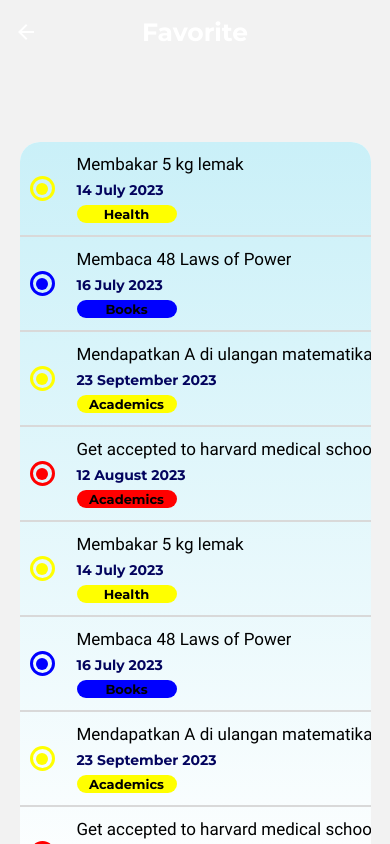
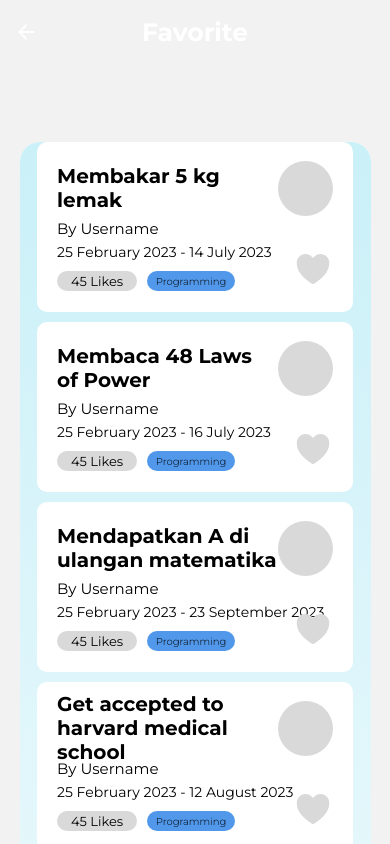
Before and after one commit to SearchAndClick/La-Vie, a React Native app: screen /Favorite in a window 390 px wide. Shown: the top 844 px of the page. Built offline with nearby package versions, Linux system fonts and the light colour scheme.

Commit message:
ui dan flatbutton signin/login, communitypage kayak goallist, eachgoal

```diff
--- a/App.js
+++ b/App.js
@@ -19,6 +19,7 @@ import SmartQuestionsScreen from "./screens/SmartQuestionsScreen";
 import UserProfileScreen from "./screens/UserProfileScreen";
 import GoalOverviewScreen from "./screens/GoalOverviewScreen";
 import Favorite from "./screens/Favorite";
+import EachGoalScreen from "./screens/EachGoalScreen";
 
 const Stack = createNativeStackNavigator();
 const Tab = createBottomTabNavigator();
@@ -172,6 +173,17 @@ function AuthenticatedStack() {
           headerShadowVisible: false,
         }}
       />
+      <Stack.Screen
+        name="Each Goal Community"
+        component={EachGoalScreen}
+        options={{
+          headerShown: true,
+          headerTitle: '',
+          headerTintColor: "white",
+          headerStyle: { backgroundColor: "transparent" },
+          headerShadowVisible: false,
+        }}
+      />
     </Stack.Navigator>
   );
 }
--- a/components/Auth/AuthContent.js
+++ b/components/Auth/AuthContent.js
@@ -15,8 +15,11 @@ function AuthContent({ isLogin, onAuthenticate }) {
     confirmPassword: false,
   });
 
+  const [Login, setLogin] = useState(isLogin? false: true)
+
   function switchAuthModeHandler() {
     // Todo
+    setLogin((prevState) => !prevState)
   }
 
   function submitHandler(credentials) {
@@ -49,20 +52,22 @@ function AuthContent({ isLogin, onAuthenticate }) {
   }
 
   return (
-    <LinearGradient style = {isLogin? styles.authContentLogin: styles.authContentSignin} start= {[0,0]} end= {[1,1]} colors={['#ADE8F4', '#4B87B7', '#155196','#023E8A']}>
+    <View style = {{flex:1, alignItems: 'center', justifyContent: 'center'}}>
+    <LinearGradient style = {Login? styles.authContentLogin: styles.authContentSignin} start= {[0,0]} end= {[1,1]} colors={['#ADE8F4', '#4B87B7', '#155196','#023E8A']}>
       <View style = {styles.container}>
         <AuthForm
-          isLogin={isLogin}
+          isLogin={Login}
           onSubmit={submitHandler}
           credentialsInvalid={credentialsInvalid}
         />
         <View style={styles.buttons}>
-          <FlatButton onPress={switchAuthModeHandler} text = {isLogin ? 'Belum punya akun?' : 'Sudah punya akun?'}>
-              {isLogin ? 'Daftar' : 'Masuk kembali'}
+          <FlatButton onPress={switchAuthModeHandler} text = {Login ? 'Belum punya akun?' : 'Sudah punya akun?'}>
+              {Login ? 'Daftar' : 'Masuk kembali'}
           </FlatButton>
         </View>
       </View>
     </LinearGradient>
+    </View>
   );
 }
 
@@ -101,6 +106,7 @@ const styles = StyleSheet.create({
     flex: 1,
     alignSelf: 'center',
     alignItems: 'center',
+    justifyContent: 'center'
   },
   buttons: {
     marginTop: 8,
--- a/components/Auth/AuthForm.js
+++ b/components/Auth/AuthForm.js
@@ -18,7 +18,7 @@ function AuthForm({ isLogin, onSubmit, credentialsInvalid }) {
   } = credentialsInvalid;
 
   function updateInputValueHandler(inputType, enteredValue) {
-    switch (inputTypSe) {
+    switch (inputType) {
       case 'email':
         setEnteredEmail(enteredValue);
         break;
--- a/components/sections/SmartQS/CatandNotes.js
+++ b/components/sections/SmartQS/CatandNotes.js
@@ -10,7 +10,7 @@ function CatAndNotes(){
       <Ionicons name= "funnel" size={15} color= "black" />
       </TouchableOpacity>
       <Text style= {styles.textQuestion}>Notes</Text>
-      <TextInput style= {styles.inputBox}></TextInput>
+      <TextInput style= {styles.inputBox} multiline= {true}></TextInput>
     </View>
   )
 }
--- a/components/sections/comPage/TweetCard.js
+++ b/components/sections/comPage/TweetCard.js
@@ -1,8 +1,10 @@
 import { View, Text, StyleSheet, Image, Pressable, TouchableOpacity} from 'react-native'
 import React, { useState } from 'react'
 import { Ionicons } from "@expo/vector-icons";
+import { useNavigation } from "@react-navigation/native";
 
-function TweetCard ({ goalName, userImage, userName, category, startDate, endDate,}) {
+function TweetCard ({ goalName, userImage, userName, category, startDate, deadline, color, id}) {
+  const navigation = useNavigation();
   const [liked, setLiked] = useState(false);
 
   function disukai(){
@@ -10,21 +12,22 @@ function TweetCard ({ goalName, userImage, userName, category, startDate, endDat
   }
 
   function toGoalDetail(){
-
+    {/** Sementara gini dulu */}
+    navigation.navigate("Each Goal Community", {title: goalName});
   }
 
   return (
     <TouchableOpacity style= {styles.container} onPress= {toGoalDetail}>
       <View style = {styles.headerContainer}>
         <View style= {styles.titleView}>
-          <Text style = {styles.titleText}>Build a portofolio website ya ya ya</Text>
+          <Text style = {styles.titleText}>{goalName}</Text>
         </View>
         <View style= {styles.userProfileTemp}>
           <Image />
         </View>
       </View>
-      <Text style = {styles.usernameText}>By Brian May</Text>
-      <Text style = {styles.dateText}>25 February 2023 - 31 March 2023</Text>
+      <Text style = {styles.usernameText}>By Username</Text>
+      <Text style = {styles.dateText}>25 February 2023 - {deadline}</Text>
       <View style = {styles.footerView}>
         <View style = {styles.likesBox}>
           <Text style = {styles.likesText}>45 Likes</Text>
--- /dev/null
+++ b/components/sections/comPage/TweetList.js
@@ -0,0 +1,29 @@
+import { StyleSheet, FlatList, Text, View } from "react-native";
+import React from "react";
+import { GOALS } from "../../../data/dummy_data";
+import TweetCard from "./TweetCard";
+
+export default function TweetList() {
+  function renderGoalItem(itemData) {
+    const item = itemData.item;
+    const goalItemProps = {
+      goalName: item.title,
+      deadline: item.deadline,
+      category: item.category,
+      color: item.color,
+      id: item.id,
+    };
+
+    return (
+      <TweetCard {...goalItemProps} />
+    );
+  }
+
+  return (
+    <FlatList
+      data={GOALS}
+      keyExtractor={(item) => item.id}
+      renderItem={renderGoalItem}
+    />
+  );
+}
--- a/components/ui/FlatButton.js
+++ b/components/ui/FlatButton.js
@@ -10,11 +10,8 @@ function FlatButton({ children, text, onPress }) {
       </Text>
       <Pressable
         style={({ pressed }) => [styles.button, pressed && styles.pressed]}
-        onPress={onPress}
-      >
-        <View>
-          <Text style={styles.buttonText}>{children}</Text>
-        </View>
+        onPress={onPress}>
+        <Text style={styles.buttonText}>{children}</Text>
       </Pressable>
     </View>
   );
@@ -25,8 +22,9 @@ export default FlatButton;
 const styles = StyleSheet.create({
   viewya: {
     flexDirection: 'row',
-    width: "70%",
+    width: "90%",
     alignItems: 'center',
+    justifyContent: 'center',
     alignSelf: 'center',
   },
   button: {
--- a/package.json
+++ b/package.json
@@ -18,6 +18,7 @@
     "expo-linear-gradient": "~12.1.2",
     "expo-status-bar": "~1.4.4",
     "expo-updates": "~0.16.4",
+    "metro": "^0.77.0",
     "react": "18.2.0",
     "react-native": "0.71.8",
     "react-native-calendars": "^1.1299.0"
--- a/screens/CommunityPageScreen.js
+++ b/screens/CommunityPageScreen.js
@@ -1,24 +1,17 @@
-import { View, Text, StyleSheet, ScrollView } from "react-native";
+import { View, Text, StyleSheet} from "react-native";
 import { LinearGradient } from "expo-linear-gradient";
 import React from "react";
 import SearchFilter from "../components/sections/comPage/SearchFilter";
-import TweetCard from "../components/sections/comPage/TweetCard";
+import TweetList from "../components/sections/comPage/TweetList";
 
 function CommunityPageScreen (){
   return (
     <LinearGradient style={styles.background} colors={["#03045E", "#023E8A"]}>
       <Text style = {styles.headerText}>Community Page</Text>
       <SearchFilter/>
-      <ScrollView style ={styles.scrollStyle}>
-        <TweetCard/>
-        <TweetCard/>
-        <TweetCard/>
-        <TweetCard/>
-        <TweetCard/>
-        <TweetCard/>
-        <TweetCard/>
-        <TweetCard/>
-      </ScrollView>
+      <View style= {{width: '100%'}}>
+      <TweetList/>
+      </View>
     </LinearGradient>
   );
 };
--- /dev/null
+++ b/screens/EachGoalScreen.js
@@ -0,0 +1,71 @@
+import { View, Text, StyleSheet, ScrollView, TextInput} from 'react-native'
+import React from 'react'
+import ProgressBar from '../components/sections/ProgressBar'
+
+{/** Masih berupa hard code*/}
+function EachGoalScreen({title}){
+  return (
+    <View style= {styles.container}>
+      <View style= {styles.titleContainer}>
+        <Text style= {styles.titleText}>{title}</Text>
+      </View>
+      <Text style= {[styles.sectionText, {color:'white'}]}>Progress bar</Text>
+      <ProgressBar
+        percentage={0}
+        justify={'flex-end'}
+      />
+      <Text style= {[styles.sectionText, {color:'white'}]}>Deadline</Text>
+      <View style= {[styles.sectionContainer, {height: '4%'}]}></View>
+      <Text style= {[styles.sectionText, {color:'white'}]}>Description</Text>
+      <ScrollView style= {[styles.sectionContainer, {height: '15%'}]}></ScrollView>
+      <Text style= {[styles.sectionText, {color:'white'}]}>Goal Steps</Text>
+      <ScrollView style= {[styles.sectionContainer, {height: '17%'}]}></ScrollView>
+      <View style = {[styles.sectionContainer, {height: '25%', padding: 10, marginTop: 10}]}>
+        <Text style= {[styles.sectionText, {color:'black'}]}>Comments</Text>
+        {/** Nanti disini component comments yang konsepnya pake flatlist juga dari data yang ada*/}
+        <TextInput style= {styles.commentBox} placeholder='Add comments...'></TextInput>
+      </View>
+    </View>
+  )
+}
+
+const styles= StyleSheet.create({
+  container: {
+    width: "90%",
+    alignSelf: 'center',
+    marginTop: 20,
+  },
+  sectionText: {
+    fontFamily: 'montserrat-bold',
+    fontSize: 15,
+    marginBottom: 5
+  },
+  titleText: {
+    fontFamily: 'montserrat-bold',
+    fontSize: 23,
+    color: 'black',
+  },
+  titleContainer: {
+    borderRadius: 30,
+    backgroundColor: 'white',
+    height: 61,
+    marginBottom: 20
+  },
+  sectionContainer: {
+    borderRadius: 20,
+    backgroundColor: 'white',
+    marginBottom: 5
+  },
+  commentBox: {
+    borderRadius: 15,
+    borderWidth: 3,
+    borderColor: '#D9D9D9',
+    position: 'absolute',
+    bottom: 10,
+    left: 10,
+    right: 10,
+    padding: 10,
+  }
+})
+
+export default EachGoalScreen
--- a/screens/Favorite.js
+++ b/screens/Favorite.js
@@ -1,14 +1,14 @@
 import { View, Text, StyleSheet } from 'react-native'
 import React from 'react'
 import { LinearGradient } from 'expo-linear-gradient'
-// Sementara pakai goalList dulu
-import GoalsList from '../components/sections/GoalsList'
+// Sementara pakai TweetList hardcode dulu
+import TweetList from '../components/sections/comPage/TweetList'
 
 function Favorite(){
   return (
     <View style= {styles.container}>
       <LinearGradient colors={['#CAF0F8', '#ffffff']} style= {{borderRadius: 20}}>
-        <GoalsList/>
+        <TweetList/>
       </LinearGradient>
     </View>
   )
```
Also changed, not shown: components/sections/comPage/FilterBox.js (+6 -5 lines), 1 other file (tests, documents, lock files or other folders).
